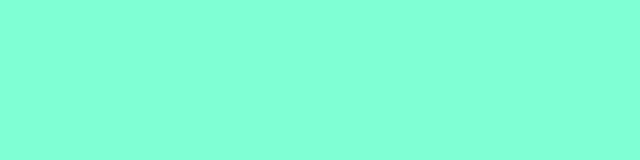
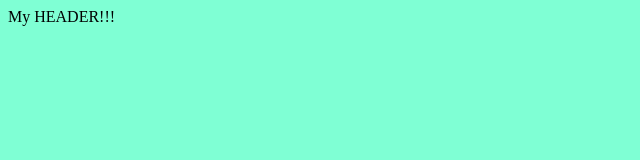
Before and after one commit to Anton4441/new-test-repo, a plain HTML site: page index.html in a window 1280 px wide. Shown: the whole page, without its empty margins (0-640 px from the left). Drawn offline with Linux system fonts and the light colour scheme.

Commit message:
change header text

```diff
--- a/index.html
+++ b/index.html
@@ -7,6 +7,8 @@
     <link rel="stylesheet" href="style.css">
 </head>
 <body>
-
+    <header>
+        My HEADER!!!
+    </header>
 </body>
 </html>
```
